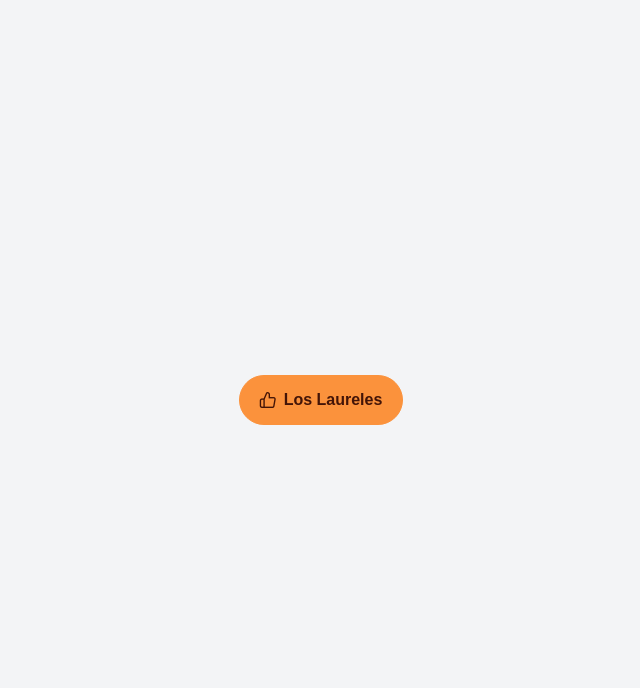
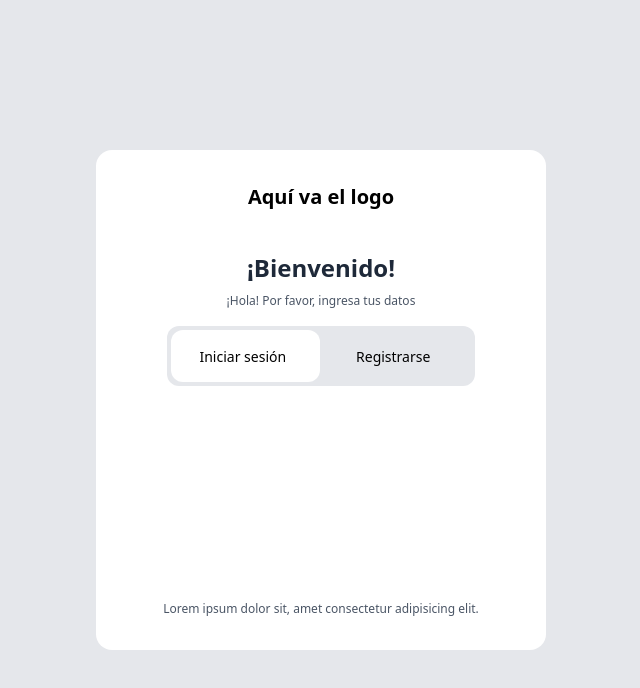
Before and after one commit to Carlosam7/Los_Laureles, a React (Vite) app: page /login in a window 1280 px wide. Shown: the top 688 px of the page, without its empty margins (319-959 px from the left). Built offline with nearby package versions, Linux system fonts and the light colour scheme; a web font is replaced by a local one.

Commit message:
Adelanto interface Login

```diff
--- a/src/App.jsx
+++ b/src/App.jsx
@@ -3,22 +3,23 @@ import { Button } from 'primereact/button';
 
 import { useState } from 'react';
 import supabase from './utils/supabase';
+import { Login } from './pages/auth/Login';
 
 function App() {
-  const [color, setColor] = useState('warning');
-  const listColors = ['warning', 'success', 'info', 'secondary', 'primary'];
+  // const [color, setColor] = useState('warning');
+  // const listColors = ['warning', 'success', 'info', 'secondary', 'primary'];
 
-  const changeColor = () => {
-    setColor((prevColor) => {
-      const currentIndex = listColors.indexOf(prevColor);
-      const nextIndex = (currentIndex + 1);
-      if (nextIndex >= listColors.length) {
-        return listColors[0];
-      }
-      return listColors[nextIndex];
-    }
-  );
-  }
+  // const changeColor = () => {
+  //   setColor((prevColor) => {
+  //     const currentIndex = listColors.indexOf(prevColor);
+  //     const nextIndex = (currentIndex + 1);
+  //     if (nextIndex >= listColors.length) {
+  //       return listColors[0];
+  //     }
+  //     return listColors[nextIndex];
+  //   }
+  // );
+  // }
 
   // const response = async () => {
   //   const { data } = await supabase.rpc('consult_by_type', {'r_type':'Estandar'});
@@ -37,11 +38,12 @@ function App() {
 
 
   return (
-    <>
-      <div className="min-h-screen flex items-center justify-center bg-gray-100">
-      <Button onClick={() => {changeColor()}} label="Los Laureles" icon="pi pi-thumbs-up" className={`p-button-rounded p-button-${color}`} />
-    </div>
-    </>
+
+    <Login />
+    //   {/* <div className="min-h-screen flex items-center justify-center bg-gray-100">
+    //   <Button onClick={() => {changeColor()}} label="Los Laureles" icon="pi pi-thumbs-up" className={`p-button-rounded p-button-${color}`} />
+    // </div> */}
+
   )
 }
 
--- a/src/pages/auth/Login.jsx
+++ b/src/pages/auth/Login.jsx
@@ -0,0 +1,68 @@
+import { useState } from 'react';
+import { activeButtonStyle, background, button, buttonContainer, buttonGroup, containerLogin, paragraph, sectionWelcome, title } from './stylesCss';
+
+export const Login = () => {
+    const [activeButton, setActiveButton] = useState('signIn');
+
+    const handleButtonClick = (buttonType) => {
+        if (buttonType === 'signIn') {
+            setActiveButton('signIn');
+        }else{
+            setActiveButton('signUp');
+        }
+        // Aquí puedes agregar la lógica para manejar el inicio de sesión o registro
+        console.log(`Botón ${activeButton} presionado`);
+
+    };
+
+    return (
+        <>
+            <div className= {`${background}`} >
+                <div className= {`${containerLogin}`}>
+                    <section className= {`${sectionWelcome}`}>
+                        <h1 className="text-[20px] text-black font-black" >
+                            Aquí va el logo
+                        </h1>
+                        {/* <img src="/logo.png" alt="Logo" className="w-24 h-24 mb-4" /> */}
+                        <div className="text-center mb-4 space-y-2">
+                            <h1 className= {
+                                    `${title}`
+                                }>
+                                ¡Bienvenido!
+                            </h1>
+                            <p  className= {`
+                                    ${paragraph}`}>
+                                ¡Hola! Por favor, ingresa tus datos
+                            </p>
+                        </div>
+                        <section className= {`${buttonContainer}`}>
+                            <section className= {`${buttonGroup}`}>
+                                    <button
+                                        onClick={() => handleButtonClick('signIn')}
+                                        className= {`${button}`} >
+                                        Iniciar sesión
+                                    </button>
+                                    <button
+                                        onClick={() => handleButtonClick('signUp')}
+                                        className= {`${button}`} >
+                                        Registrarse
+                                    </button>
+
+                                <div className = {`
+                                    ${activeButtonStyle}
+                                    ${activeButton === 'signUp' ? 'translate-x-full' : '' }`} >
+                                </div>
+                            </section>
+                        </section>
+                    </section>
+                    <h2 className= {`
+                        ${paragraph}`}>
+                        Lorem ipsum dolor sit, amet consectetur adipisicing elit.
+                    </h2>
+                </div>
+            </div>
+        </>
+
+    );
+
+}
--- /dev/null
+++ b/src/pages/auth/stylesCss.jsx
@@ -0,0 +1,67 @@
+export const background = `flex
+                            justify-center
+                            items-center
+                            w-full
+                            h-screen
+                            bg-gray-200
+                            overflow-auto`;
+
+export const containerLogin = `flex flex-col
+                                items-center
+                                justify-between
+                                w-[300px]
+                                h-[450px]
+                                bg-white
+                                p-8
+                                rounded-xl
+                                lg:w-[450px]
+                                lg:h-[500px]
+                                lg:rounded-2xl`
+
+export const sectionWelcome = `flex flex-col
+                                items-center
+                                justify-center
+                                w-[80%]
+                                mb-6
+                                space-y-10`
+
+export const title = `text-2xl
+                        font-bold
+                        text-gray-800`
+
+export const paragraph = `text-gray-600
+                            text-[12px] `
+
+export const buttonContainer = `flex flex-col
+                                w-full
+                                space-y-4`
+
+export const buttonGroup = `flex
+                            relative
+                            items-center
+                            justify-between
+                            w-full
+                            h-[60px]
+                            space-x-1.5
+                            p-1
+                            bg-gray-200
+                            rounded-xl`
+
+export const button = `flex
+                        items-center
+                        justify-center
+                        text-center
+                        w-[50%]
+                        h-full
+                        text-black
+                        text-[14px]
+                        rounded-xl
+                        z-30`
+
+export const activeButtonStyle = `absolute
+                                    bg-white
+                                    w-[48.5%]
+                                    h-[52px]
+                                    rounded-xl
+                                    transition-all
+                                    duration-500`
```
